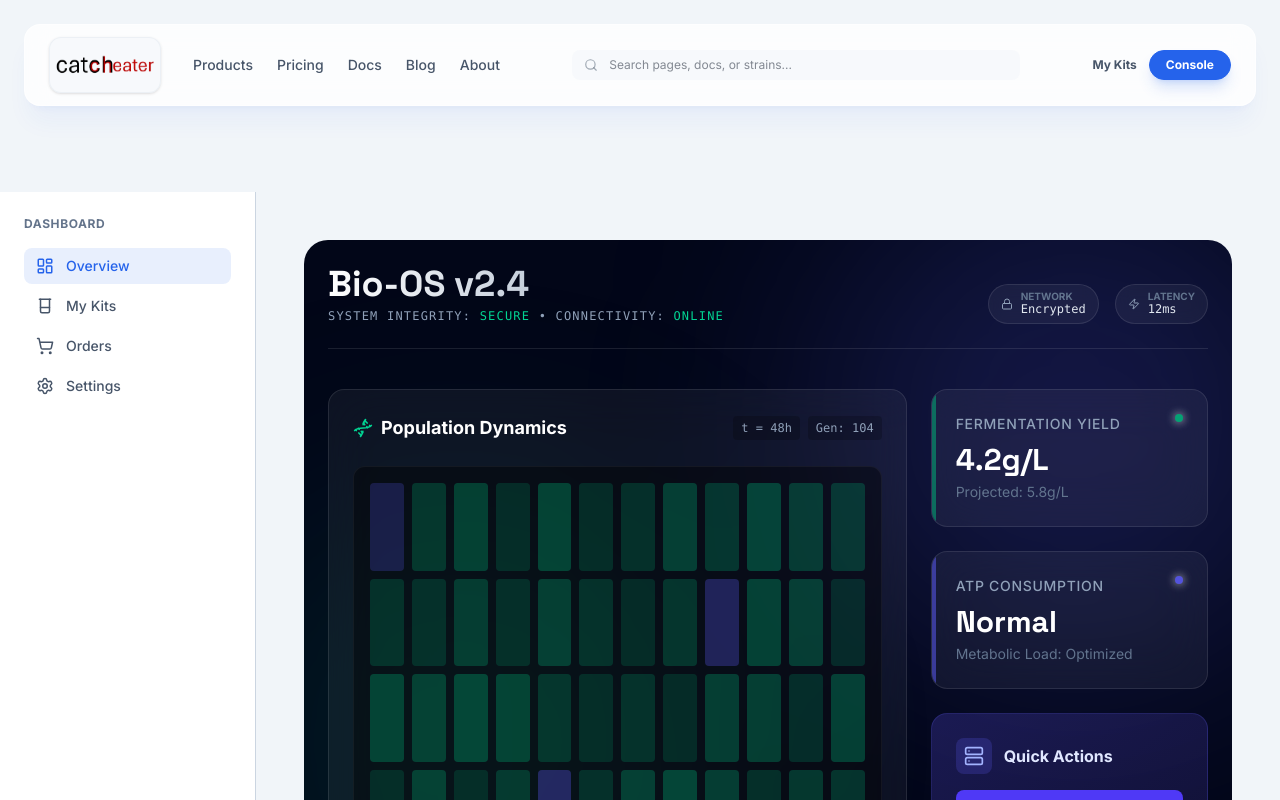
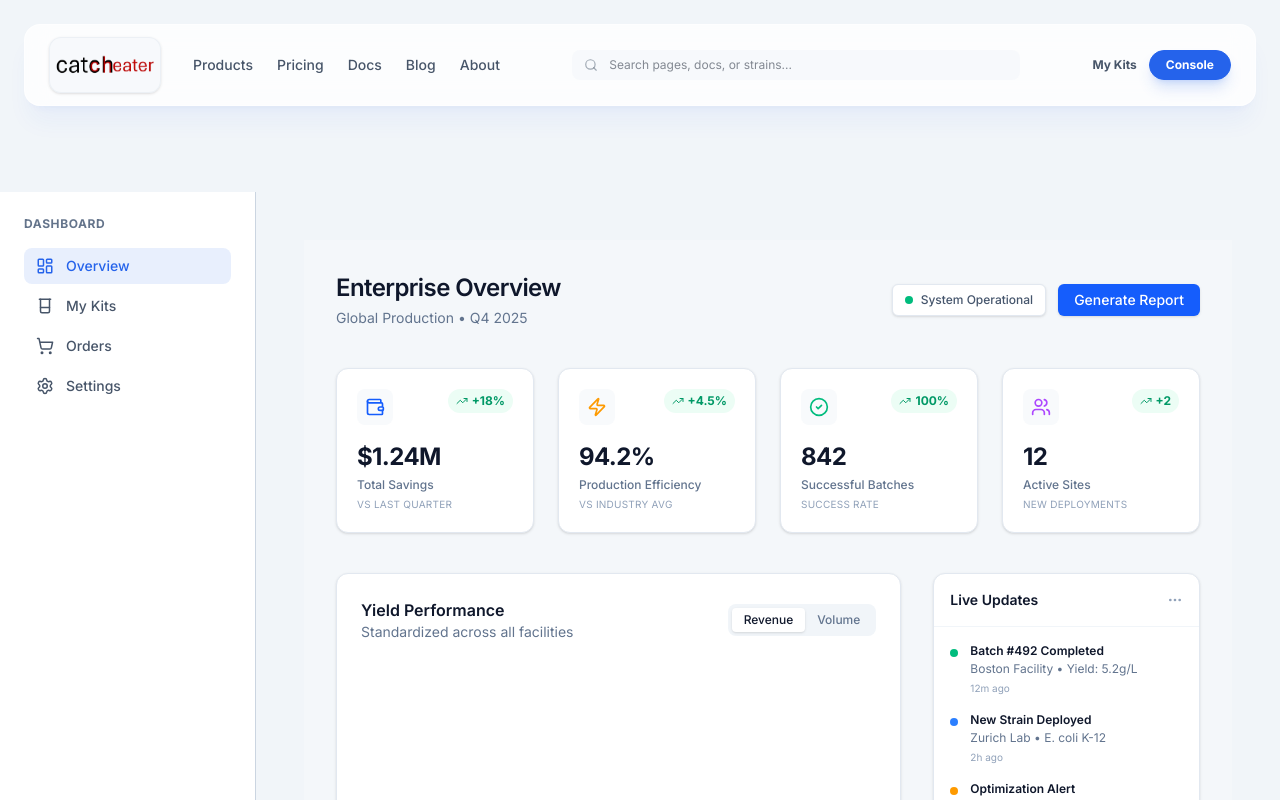
Before and after one commit to QuercusCode/Catcheaterweb, a Next.js app: page /dashboard in a window 1280 px wide. Shown: the top 800 px of the page. Built offline with nearby package versions, Linux system fonts and the light colour scheme.

Commit message:
Feat: Redesign dashboard with Enterprise SaaS aesthetic

```diff
--- a/src/app/dashboard/page.tsx
+++ b/src/app/dashboard/page.tsx
@@ -1,107 +1,128 @@
 'use client';
 
-import { Activity, Zap, Dna, Crosshair, Server, Lock } from 'lucide-react';
+import { ArrowUpRight, CheckCircle2, MoreHorizontal, TrendingUp, Users, Wallet, Zap } from 'lucide-react';
 
 export default function DashboardOverview() {
     return (
-        <div className="min-h-full bg-slate-950 text-white p-6 rounded-3xl font-sans relative overflow-hidden">
-
-            {/* Ambient Background Glow */}
-            <div className="absolute top-[-10%] right-[-10%] w-[500px] h-[500px] bg-indigo-500/20 rounded-full blur-[120px] pointer-events-none"></div>
-            <div className="absolute bottom-[-10%] left-[-10%] w-[500px] h-[500px] bg-emerald-500/10 rounded-full blur-[120px] pointer-events-none"></div>
-
-            {/* Header */}
-            <div className="relative z-10 flex justify-between items-end mb-10 border-b border-white/10 pb-6">
+        <div className="h-full bg-slate-50/50 p-8 font-sans text-slate-900">
+            {/* Top Navigation / Breadcrumb Area */}
+            <div className="flex justify-between items-center mb-10">
                 <div>
-                    <h1 className="text-4xl font-display font-bold bg-clip-text text-transparent bg-gradient-to-r from-white to-slate-400">
-                        Bio-OS v2.4
-                    </h1>
-                    <p className="text-slate-400 mt-1 font-mono text-xs tracking-widest uppercase">
-                        System Integrity: <span className="text-emerald-400">Secure</span> • Connectivity: <span className="text-emerald-400">Online</span>
-                    </p>
+                    <h1 className="text-2xl font-semibold tracking-tight text-slate-900">Enterprise Overview</h1>
+                    <p className="text-sm text-slate-500 mt-1">Global Production • Q4 2025</p>
                 </div>
-                <div className="flex gap-4">
-                    <StatusBadge label="Network" status="Encrypted" icon={<Lock size={12} />} />
-                    <StatusBadge label="Latency" status="12ms" icon={<Zap size={12} />} />
+                <div className="flex gap-3">
+                    <span className="text-xs font-medium px-3 py-1.5 bg-white border border-slate-200 rounded-md text-slate-600 shadow-sm flex items-center gap-2">
+                        <span className="w-2 h-2 rounded-full bg-emerald-500"></span>
+                        System Operational
+                    </span>
+                    <button className="bg-blue-600 hover:bg-blue-700 text-white text-sm font-medium px-4 py-1.5 rounded-md shadow-sm transition-colors">
+                        Generate Report
+                    </button>
                 </div>
             </div>
 
-            {/* Main Content Grid */}
-            <div className="relative z-10 grid grid-cols-1 lg:grid-cols-12 gap-6">
+            {/* Main Stats Row - FinTech Style */}
+            <div className="grid grid-cols-1 md:grid-cols-4 gap-6 mb-10">
+                <MetricCard
+                    label="Total Savings"
+                    value="$1.24M"
+                    change="+18%"
+                    period="vs last quarter"
+                    icon={<Wallet className="text-blue-600" size={20} />}
+                />
+                <MetricCard
+                    label="Production Efficiency"
+                    value="94.2%"
+                    change="+4.5%"
+                    period="vs industry avg"
+                    icon={<Zap className="text-amber-500" size={20} />}
+                />
+                <MetricCard
+                    label="Successful Batches"
+                    value="842"
+                    change="100%"
+                    period="success rate"
+                    icon={<CheckCircle2 className="text-emerald-500" size={20} />}
+                />
+                <MetricCard
+                    label="Active Sites"
+                    value="12"
+                    change="+2"
+                    period="new deployments"
+                    icon={<Users className="text-purple-500" size={20} />}
+                />
+            </div>
 
-                {/* Visualizer Panel (Large) */}
-                <div className="lg:col-span-8 bg-white/5 backdrop-blur-xl border border-white/10 rounded-2xl p-6 flex flex-col min-h-[400px]">
-                    <div className="flex justify-between items-center mb-6">
-                        <h3 className="font-bold text-lg flex items-center gap-2">
-                            <Dna size={20} className="text-emerald-400" />
-                            Population Dynamics
-                        </h3>
-                        <div className="flex gap-2">
-                            <span className="text-xs font-mono text-slate-400 bg-black/20 px-2 py-1 rounded">t = 48h</span>
-                            <span className="text-xs font-mono text-slate-400 bg-black/20 px-2 py-1 rounded">Gen: 104</span>
+            {/* Split Section: Graph & Feed */}
+            <div className="grid grid-cols-1 lg:grid-cols-3 gap-8">
+
+                {/* Main Graph Area */}
+                <div className="lg:col-span-2 bg-white rounded-xl border border-slate-200 shadow-sm p-6">
+                    <div className="flex justify-between items-center mb-8">
+                        <div>
+                            <h3 className="text-base font-semibold text-slate-900">Yield Performance</h3>
+                            <p className="text-sm text-slate-500">Standardized across all facilities</p>
+                        </div>
+                        <div className="flex bg-slate-100 rounded-lg p-1">
+                            <button className="px-3 py-1 text-xs font-medium bg-white rounded shadow-sm text-slate-900">Revenue</button>
+                            <button className="px-3 py-1 text-xs font-medium text-slate-500 hover:text-slate-900">Volume</button>
                         </div>
                     </div>
 
-                    {/* The Cell Grid Visualization */}
-                    <div className="flex-1 bg-black/40 rounded-xl border border-white/5 p-4 relative overflow-hidden group">
-                        {/* Simulation of cells */}
-                        <div className="grid grid-cols-12 gap-2 h-full w-full opacity-80">
-                            {Array.from({ length: 48 }).map((_, i) => (
+                    {/* CSS-only Bar Chart */}
+                    <div className="h-64 flex items-end justify-between gap-4 px-2">
+                        {[45, 52, 49, 62, 58, 65, 72, 68, 75, 82, 85, 94].map((h, i) => (
+                            <div key={i} className="flex-1 flex flex-col justify-end group">
                                 <div
-                                    key={i}
-                                    className={`rounded-sm transition-all duration-1000 ${i % 20 === 0 ? 'bg-indigo-500/50 animate-pulse' : // Rare variant
-                                            'bg-emerald-500/40 hover:bg-emerald-400' // Standard cell
-                                        }`}
-                                    style={{
-                                        opacity: Math.random() * 0.5 + 0.5,
-                                    }}
-                                ></div>
-                            ))}
-                        </div>
-
-                        {/* Overlay Data */}
-                        <div className="absolute bottom-4 left-4 font-mono text-xs">
-                            <div className="text-emerald-400">Mutant Load: 0.00%</div>
-                            <div className="text-indigo-400">Protein Exp: 98.2%</div>
-                        </div>
+                                    className="w-full bg-blue-500/10 group-hover:bg-blue-600/20 rounded-t-sm transition-all relative overflow-hidden"
+                                    style={{ height: `${h}%` }}
+                                >
+                                    {/* Filled part */}
+                                    <div className="absolute bottom-0 left-0 w-full bg-blue-600 rounded-t-sm transition-all duration-500" style={{ height: `${h * 0.8}%` }}></div>
+                                </div>
+                                <div className="text-[10px] text-center text-slate-400 mt-2 font-medium">
+                                    {['J', 'F', 'M', 'A', 'M', 'J', 'J', 'A', 'S', 'O', 'N', 'D'][i]}
+                                </div>
+                            </div>
+                        ))}
                     </div>
                 </div>
 
-                {/* Side Stats Panel */}
-                <div className="lg:col-span-4 space-y-6">
-                    {/* Key Metric 1 */}
-                    <StatCard
-                        title="Fermentation Yield"
-                        value="4.2g/L"
-                        subtitle="Projected: 5.8g/L"
-                        pulseColor="bg-emerald-500"
-                    />
-
-                    {/* Key Metric 2 */}
-                    <StatCard
-                        title="ATP Consumption"
-                        value="Normal"
-                        subtitle="Metabolic Load: Optimized"
-                        pulseColor="bg-indigo-500"
-                    />
-
-                    {/* Action Panel */}
-                    <div className="bg-gradient-to-br from-indigo-900/50 to-indigo-950/50 border border-indigo-500/20 rounded-2xl p-6">
-                        <div className="flex items-center gap-3 mb-4">
-                            <div className="p-2 bg-indigo-500/20 rounded-lg text-indigo-300">
-                                <Server size={20} />
-                            </div>
-                            <h3 className="font-bold text-indigo-100">Quick Actions</h3>
-                        </div>
-                        <div className="space-y-3">
-                            <button className="w-full py-2 px-4 bg-indigo-600 hover:bg-indigo-500 text-white rounded-lg text-sm font-medium transition-colors text-left flex justify-between items-center group">
-                                Initiate Sequencing
-                                <span className="group-hover:translate-x-1 transition-transform">→</span>
-                            </button>
-                            <button className="w-full py-2 px-4 bg-white/5 hover:bg-white/10 text-slate-300 rounded-lg text-sm font-medium transition-colors text-left">
-                                Download Batch Log
-                            </button>
-                        </div>
+                {/* Updates Feed */}
+                <div className="bg-white rounded-xl border border-slate-200 shadow-sm flex flex-col">
+                    <div className="p-4 border-b border-slate-100 flex justify-between items-center">
+                        <h3 className="text-sm font-semibold text-slate-900">Live Updates</h3>
+                        <MoreHorizontal size={16} className="text-slate-400" />
+                    </div>
+                    <div className="flex-1 overflow-y-auto p-4 space-y-4">
+                        <FeedItem
+                            title="Batch #492 Completed"
+                            desc="Boston Facility • Yield: 5.2g/L"
+                            time="12m ago"
+                            dot="bg-emerald-500"
+                        />
+                        <FeedItem
+                            title="New Strain Deployed"
+                            desc="Zurich Lab • E. coli K-12"
+                            time="2h ago"
+                            dot="bg-blue-500"
+                        />
+                        <FeedItem
+                            title="Optimization Alert"
+                            desc="System suggests temp adjustment"
+                            time="5h ago"
+                            dot="bg-amber-500"
+                        />
+                        <FeedItem
+                            title="Compliance Report"
+                            desc="Generated via API"
+                            time="1d ago"
+                            dot="bg-slate-300"
+                        />
+                    </div>
+                    <div className="p-3 border-t border-slate-100 bg-slate-50 rounded-b-xl">
+                        <button className="w-full text-xs font-medium text-slate-600 hover:text-slate-900 py-1">View All Activity</button>
                     </div>
                 </div>
             </div>
@@ -109,31 +130,34 @@ export default function DashboardOverview() {
     );
 }
 
-// Components
-function StatusBadge({ label, status, icon }: any) {
+function MetricCard({ label, value, change, period, icon }: any) {
     return (
-        <div className="flex items-center gap-2 bg-white/5 border border-white/10 px-3 py-1.5 rounded-full backdrop-blur-sm">
-            <span className="text-slate-400 text-xs">{icon}</span>
-            <div className="flex flex-col leading-none">
-                <span className="text-[10px] text-slate-500 uppercase font-bold">{label}</span>
-                <span className="text-xs font-mono text-slate-200">{status}</span>
+        <div className="bg-white p-5 rounded-xl border border-slate-200 shadow-sm hover:border-slate-300 transition-colors">
+            <div className="flex justify-between items-start mb-4">
+                <div className="p-2 bg-slate-50 rounded-lg">{icon}</div>
+                <div className="flex items-center text-emerald-600 text-xs font-bold bg-emerald-50 px-2 py-1 rounded-full">
+                    <TrendingUp size={12} className="mr-1" />
+                    {change}
+                </div>
+            </div>
+            <div className="mb-1">
+                <h3 className="text-2xl font-bold text-slate-900 tracking-tight">{value}</h3>
+            </div>
+            <p className="text-xs text-slate-500 font-medium">{label}</p>
+            <p className="text-[10px] text-slate-400 mt-1 uppercase tracking-wide">{period}</p>
+        </div>
+    );
+}
+
+function FeedItem({ title, desc, time, dot }: any) {
+    return (
+        <div className="flex items-start gap-3">
+            <div className={`w-2 h-2 rounded-full mt-1.5 flex-shrink-0 ${dot}`}></div>
+            <div>
+                <h4 className="text-xs font-semibold text-slate-900">{title}</h4>
+                <p className="text-xs text-slate-500 mt-0.5">{desc}</p>
+                <p className="text-[10px] text-slate-400 mt-1">{time}</p>
             </div>
         </div>
     );
 }
-
-function StatCard({ title, value, subtitle, pulseColor }: any) {
-    return (
-        <div className="bg-white/5 backdrop-blur-xl border border-white/10 p-6 rounded-2xl relative overflow-hidden group hover:border-white/20 transition-all">
-            <div className={`absolute top-0 left-0 w-1 h-full ${pulseColor} opacity-50`}></div>
-            <div className="flex justify-between items-start mb-2">
-                <h4 className="text-slate-400 text-sm font-medium uppercase tracking-wider">{title}</h4>
-                <div className={`w-2 h-2 rounded-full ${pulseColor} shadow-[0_0_10px_currentColor] animate-pulse`}></div>
-            </div>
-            <div className="text-3xl font-display font-bold text-white mb-1 group-hover:scale-105 transition-transform origin-left">
-                {value}
-            </div>
-            <p className="text-slate-500 text-sm">{subtitle}</p>
-        </div>
-    );
-}
```
